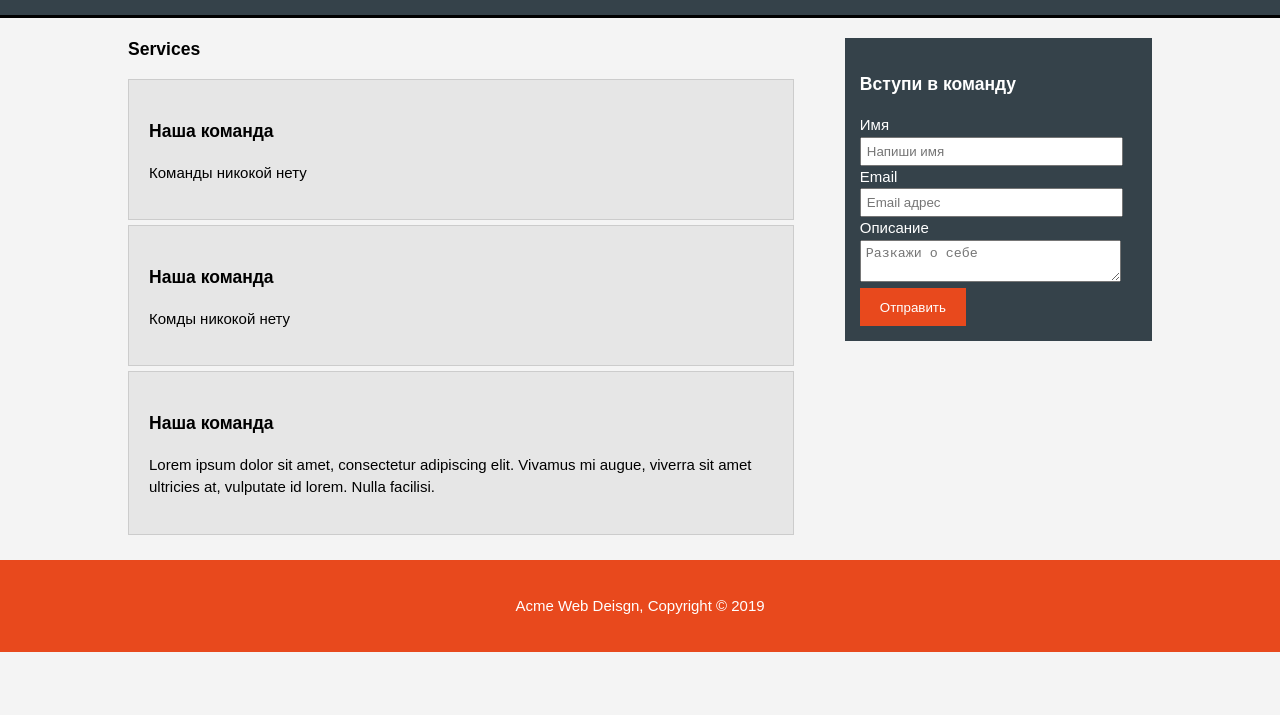
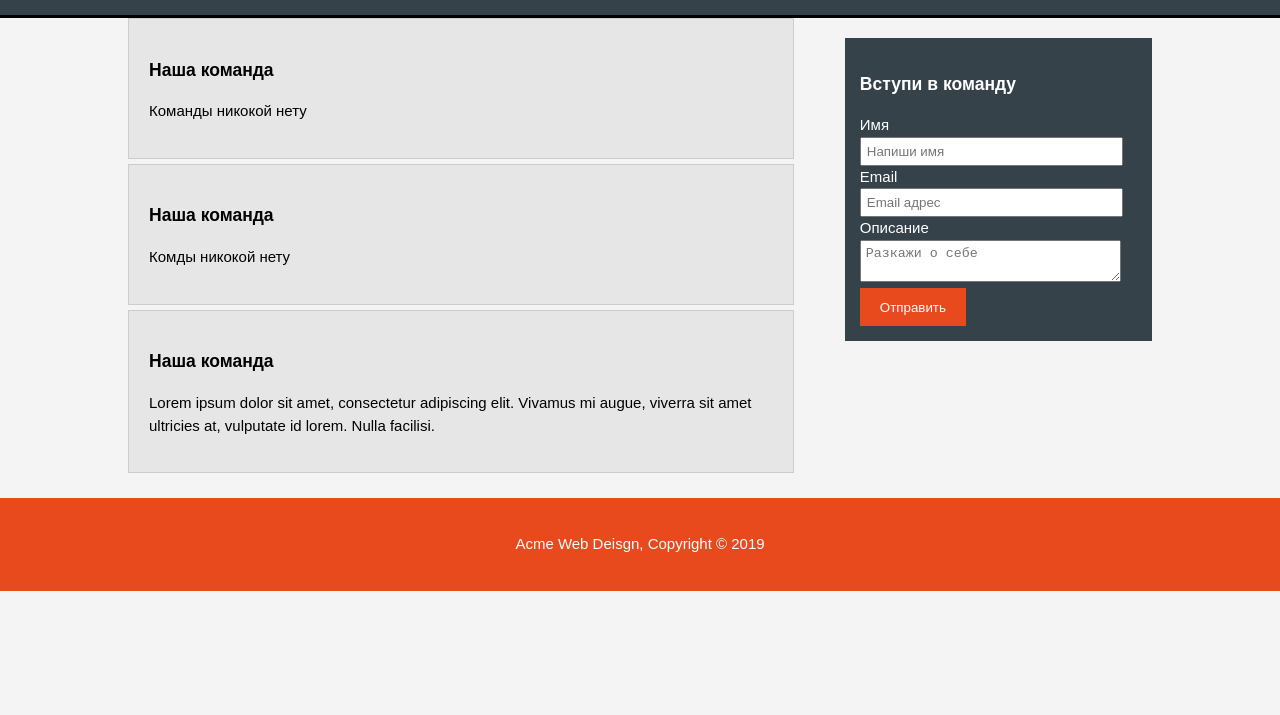
Before and after one commit to Azakhd/site, a plain HTML site: page services.html in a window 1280 px wide. Shown: the part 85-800 px from the top of the page. Drawn offline with Linux system fonts and the light colour scheme.

Commit message:
Update services.html

```diff
--- a/services.html
+++ b/services.html
@@ -29,7 +29,7 @@
     <section id="main">
       <div class="container">
         <article id="main-col">
-          <h1 class="page-title">Services</h1>
+
           <ul id="services">
             <li>
               <h3>Наша команда</h3>
```
